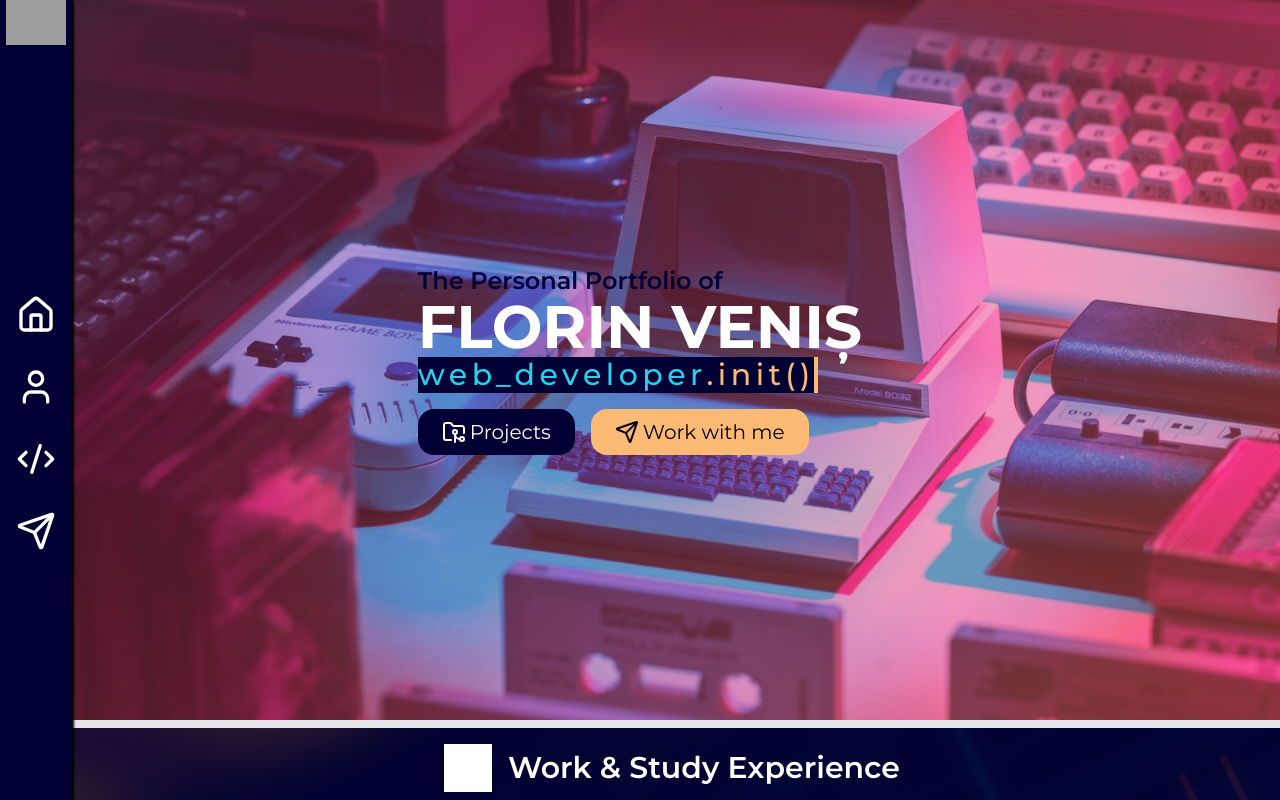
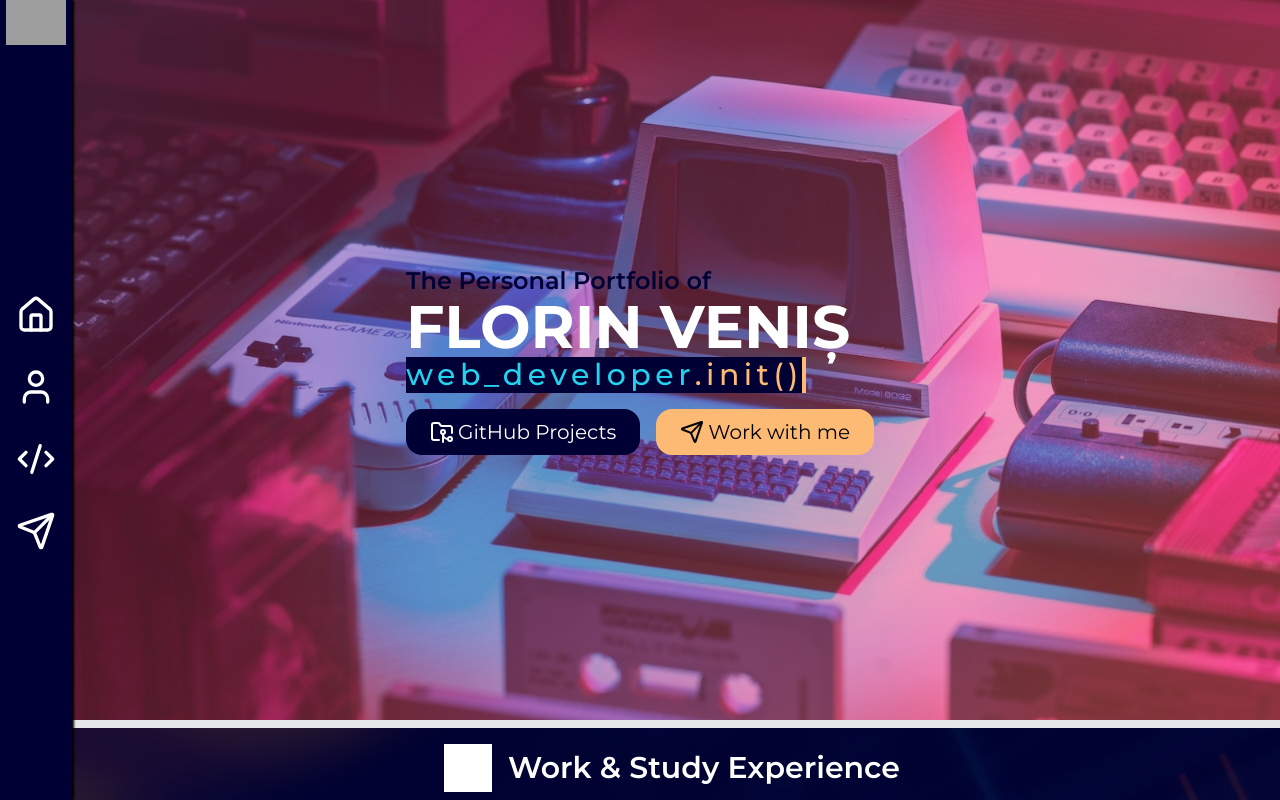
Before and after one commit to floron1337/personal-portfolio, a Next.js app: page / in a window 1280 px wide. Shown: the top 800 px of the page. Built offline with nearby package versions, Linux system fonts and the light colour scheme; grey boxes are pictures that could not be loaded.

Commit message:
Update page.tsx

```diff
--- a/src/app/page.tsx
+++ b/src/app/page.tsx
@@ -27,9 +27,9 @@ export default function Home() {
             </div>
 
             <div className='flex flex-row mt-4 gap-4 max-md:flex-col max-md:items-center'>
-              <ScrollButton scrollId="projects-section" className='primary-btn max-md:text-base max-md:w-full max-md:justify-center'>
-                <FolderGit2 /> Projects
-              </ScrollButton>
+              <Link href="https://github.com/floron1337" target="_blank" className='primary-btn max-md:text-base max-md:w-full max-md:justify-center'>
+                <FolderGit2 /> GitHub Projects
+              </Link>
               <ScrollButton scrollId="contact-section" className='secondary-btn max-md:text-base max-md:w-full max-md:justify-center'>
                 <Send/> Work with me
               </ScrollButton>
```
